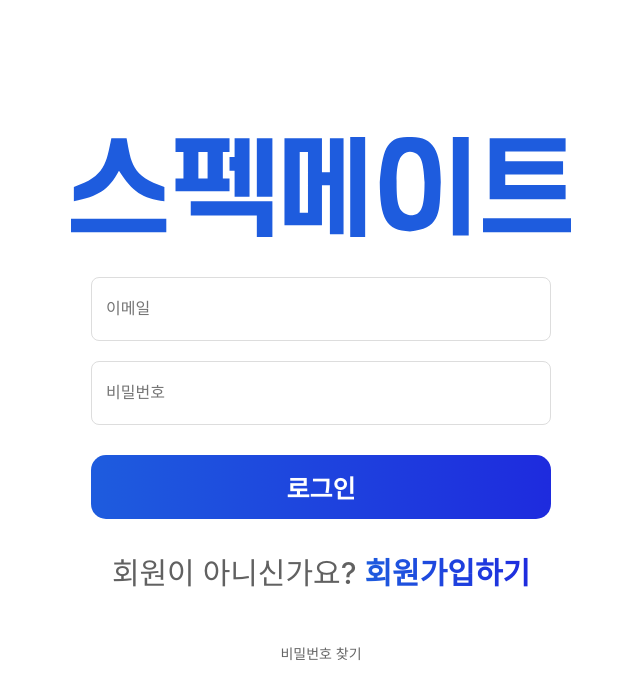
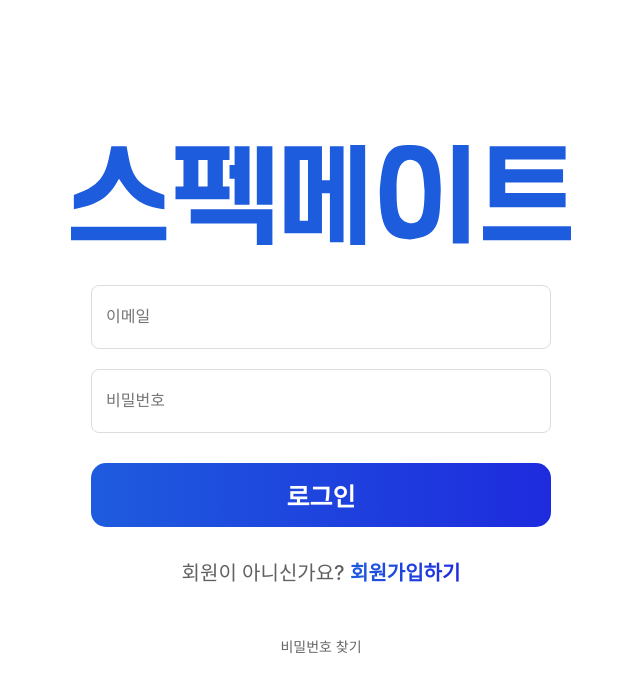
Before and after one commit to spec-mate/frontend, a React (Vite) app: page /login in a window 1280 px wide. Shown: the top 698 px of the page, without its empty margins (319-959 px from the left). Built offline with nearby package versions, Linux system fonts and the light colour scheme; no server answers; a web font is replaced by a local one.

Commit message:
fetch register 수정 및 로그인 회원가입 텍스트 텍스트 사이즈 수정

```diff
--- a/src/pages/styles/Login.css
+++ b/src/pages/styles/Login.css
@@ -90,7 +90,7 @@
 
 .signup-text {
   margin: 10px 0 20px 0; /* 로고와 폼 사이 여백 */
-  font-size: 30px;
+  font-size: 20px;
   font-weight: 500;
   color: #616161;
   text-align: center; /* 가운데 정렬 */
--- a/src/pages/styles/Register.css
+++ b/src/pages/styles/Register.css
@@ -145,7 +145,7 @@
 
 .login-text {
   margin: 10px 0 30px 0; /* 로고랑 폼 사이 여백 */
-  font-size: 30px;
+  font-size: 20px;
   color: #616161;
   font-weight: 500;
   text-align: center;
```
Also changed, not shown: src/pages/Register.jsx (+3 -4 lines).
